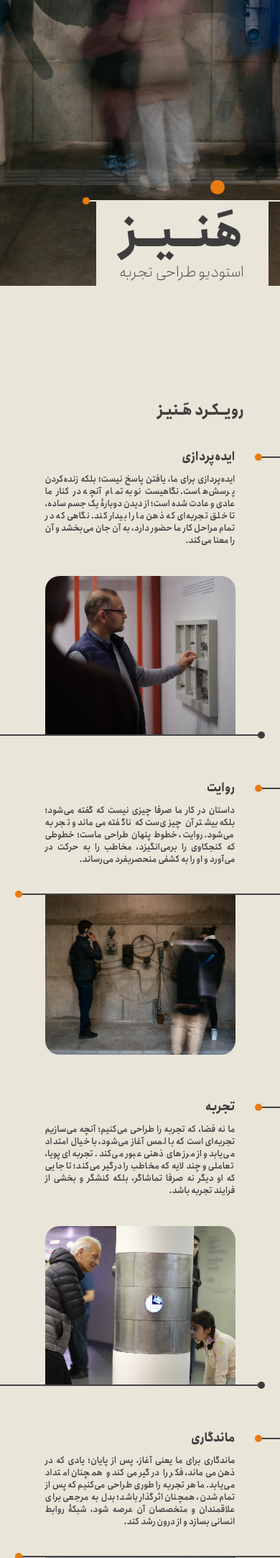
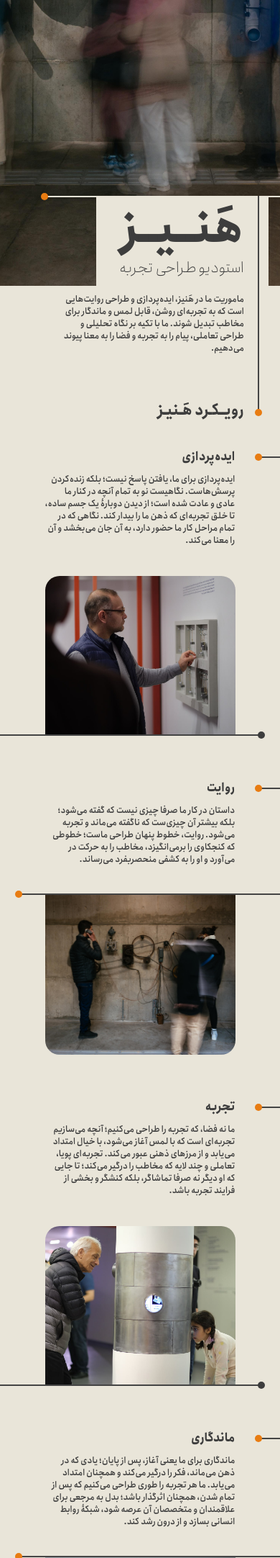
Before and after one commit to Rahimz/haniz_web, a Django app: page / in a window 390 px wide. Shown: the part 447-2611 px from the top of the page at 72% size. Run offline with Django 5.2, Linux system fonts and the light colour scheme; parts of the project's set-up code (start-up, migrations or seed data) failed here and were passed over.

Commit message:
update home page with animated line

```diff
--- a/static/app.js
+++ b/static/app.js
@@ -1,9 +1,11 @@
 document.addEventListener('DOMContentLoaded', (event) => {
 
+    // not in mobile devices
+    var width = window.innerWidth;
+    if (width > 425) {
         // for first animations (whithour scrolling)
         document.getElementById('heroFirstLine').classList.add('heroFirstLine');
         document.getElementById('heroBox').classList.add('heroBox');
-    document.getElementById('heroMainTitle').classList.add('heroMainTitle');
         document.getElementById('heroMainTitle').classList.add('heroMainTitle');
         document.getElementById('heroSubTitle').classList.add('heroSubTitle');
 
@@ -16,7 +18,7 @@ document.addEventListener('DOMContentLoaded', (event) => {
             scrollTrigger: {
                 trigger: '.hero-p',
                 start: '-20 90%',
-            end: '+=80',
+                end: '+=100',
                 id: 'hero-p',
                 // markers: true,
             },
@@ -27,13 +29,42 @@ document.addEventListener('DOMContentLoaded', (event) => {
         gsap.to('.heroSecondLine', {
             scrollTrigger: {
                 trigger: '.hero-p',
-            start: '-20 100%',
+                start: '-20 80%',
                 end: '+=400',
-            // id: '2ndLine',
+                // markers: true,
+            },
+            top: -10,
+            height: '100%',
+        });
+
+        gsap.to('.valuesFirstLine', {
+            scrollTrigger: {
+                trigger: '.val-title',
+                start: 'top 85%',
+                end: '+=400',
+                // markers: true,
+            },
+            left: 24,
+        });
+
+        gsap.to('.projectsFirstLine', {
+            scrollTrigger: {
+                trigger: '.pro-title',
+                start: 'top 85%',
+                end: '+=300',
                 // markers: true,
             },
             top: 0,
-        height: '97%',
         });
 
+        gsap.to('.aboutFirstLine', {
+            scrollTrigger: {
+                trigger: '.about',
+                start: 'top 80%',
+                end: '+=400',
+                // markers: true,
+            },
+            left: 20,
         });
+    }
+});
--- a/static/style.css
+++ b/static/style.css
@@ -288,14 +288,13 @@ section.hero .herofull .heromain .hero-box .hero-text span.subtitle.heroSubTitle
   -webkit-animation: heroSubTitle 1s linear 3.2s;
           animation: heroSubTitle 1s linear 3.2s;
 }
-section.hero .herofull .heromain .hero-box .hero-text p.hero-p {
+section.hero .herofull .heromain .hero-box .hero-text .hero-p {
   opacity: 0;
   font: 400 23px Anjoman;
-  text-align: justify;
   margin: 122px 0 22px;
 }
 section.hero .herofull .heromain .hero-box .hero-text .line.heroSecondLine {
-  top: -10px;
+  top: -30px;
   left: unset;
   right: 70px;
   width: unset;
@@ -339,7 +338,6 @@ section.approach .appfull .appmain .app-text {
 }
 section.approach .appfull .appmain .app-text p {
   font: 400 16px Anjoman;
-  text-align: justify;
 }
 section.approach .appfull .appmain .app-pic {
   background-color: green;
@@ -717,7 +713,7 @@ section.about .aboutMain .ab-left img {
   }
   section.hero .herofull {
     bottom: -185px;
-    height: unset;
+    height: 310px;
   }
   section.hero .herofull .line {
     left: 15%;
@@ -728,32 +724,53 @@ section.about .aboutMain .ab-left img {
     width: 10px;
     height: 10px;
   }
+  section.hero .herofull .line.heroFirstLine {
+    -webkit-animation: unset;
+            animation: unset;
+  }
   section.hero .herofull .heromain {
     width: calc(100vw - 32px) !important;
   }
   section.hero .herofull .heromain .hero-box {
+    height: 100%;
     width: 240px;
+  }
+  section.hero .herofull .heromain .hero-box.heroBox {
+    -webkit-animation: unset;
+            animation: unset;
   }
   section.hero .herofull .heromain .hero-box .hero-text {
     overflow: visible;
     padding: 0 34px 0 30px;
   }
   section.hero .herofull .heromain .hero-box .hero-text h1.maintitle {
+    opacity: 1;
     font-size: 60px;
   }
+  section.hero .herofull .heromain .hero-box .hero-text h1.maintitle.heroMainTitle {
+    -webkit-animation: unset;
+            animation: unset;
+  }
   section.hero .herofull .heromain .hero-box .hero-text span.subtitle {
+    opacity: 1;
     font-size: 22px;
   }
+  section.hero .herofull .heromain .hero-box .hero-text span.subtitle.heroSubTitle {
+    -webkit-animation: unset;
+            animation: unset;
+  }
   section.hero .herofull .heromain .hero-box .hero-text p.hero-p {
+    opacity: 1;
     width: 150%;
     font-size: 12px;
-    margin: 20px 0 60px;
+    margin: 22px 0 60px;
   }
-  section.hero .herofull .heromain .hero-box .hero-text .line {
+  section.hero .herofull .heromain .hero-box .hero-text .line.heroSecondLine {
+    top: 0;
     right: 13px;
     height: 98%;
   }
-  section.hero .herofull .heromain .hero-box .hero-text .line .dot {
+  section.hero .herofull .heromain .hero-box .hero-text .line.heroSecondLine .dot {
     left: -6px;
     width: 10px;
     height: 10px;
--- a/static/style/style.scss
+++ b/static/style/style.scss
@@ -42,6 +42,7 @@ section.hero {
             width: $wmain;
             height: 100%;
             margin: 0 auto;
+            // background-color: aqua;
 
             .hero-box {
                 height: 0;
@@ -79,15 +80,14 @@ section.hero {
                         }
                     }
 
-                    p.hero-p {
+                    .hero-p {
                         opacity: 0;
                         font: 400 23px Anjoman;
-                        text-align: justify;
                         margin: 122px 0 22px;
                     }
 
                     .line.heroSecondLine {
-                        top: -10px;
+                        top: -30px;
                         left: unset;
                         right: 70px;
                         width: unset;
@@ -126,7 +126,7 @@ section.approach {
 
             .app-text,
             .app-pic {
-                width: 48%;
+                width: 49%;
             }
 
             .app-text {
@@ -136,7 +136,7 @@ section.approach {
 
                 p {
                     font: 400 16px Anjoman;
-                    text-align: justify;
+                    ;
                 }
             }
 
@@ -290,7 +290,7 @@ section.values {
                 p {
                     margin: 0;
                     font: 300 16px Anjoman;
-                    text-align: justify;
+                    ;
                     line-height: 26px;
                 }
             }
@@ -304,10 +304,10 @@ section.values {
                 position: relative;
                 width: 323px;
 
-                .line {
+                .line.valuesFirstLine {
                     width: 100%;
                     top: 30px;
-                    left: 24px;
+                    left: 105%;
 
                     .dot {
                         top: -10px;
@@ -332,13 +332,15 @@ section.projects {
         .pro-title {
             position: relative;
             padding: 90px 100px 42px 0;
+            overflow: hidden;
+            // background-color: aqua;
 
             h1 {
                 color: $dark;
             }
 
-            .line {
-                top: 0;
+            .line.projectsFirstLine {
+                top: -85%;
                 right: 75px;
                 height: 129px;
 
@@ -370,8 +372,8 @@ section.projects {
 
                 p {
                     margin: 0;
-                    font: 300 14px Anjoman;
-                    text-align: justify;
+                    font: 300 16px Anjoman;
+                    ;
                     color: $dark;
                 }
 
@@ -465,9 +467,9 @@ section.about {
         flex-grow: 1;
         position: relative;
 
-        .line {
+        .line.aboutFirstLine {
             top: 33px;
-            left: 20px;
+            left: 100%;
             width: 100%;
 
             .dot {
@@ -495,7 +497,7 @@ section.about {
 
             p {
                 font: 300 16px Anjoman;
-                text-align: justify;
+                ;
                 color: $light;
                 margin: 0 0 20px;
             }
@@ -551,7 +553,7 @@ section.about {
 
         .herofull {
             bottom: -185px;
-            height: unset;
+            height: 310px;
 
             .line {
                 left: 15%;
@@ -562,33 +564,54 @@ section.about {
                     width: 10px;
                     height: 10px;
                 }
+
+                &.heroFirstLine {
+                    animation: unset;
+                }
             }
 
             .heromain {
                 width: calc(100vw - 32px) !important;
 
                 .hero-box {
+                    height: 100%;
                     width: 240px;
+
+                    &.heroBox {
+                        animation: unset;
+                    }
 
                     .hero-text {
                         overflow: visible;
                         padding: 0 34px 0 30px;
 
                         h1.maintitle {
+                            opacity: 1;
                             font-size: 60px;
+
+                            &.heroMainTitle {
+                                animation: unset;
+                            }
                         }
 
                         span.subtitle {
+                            opacity: 1;
                             font-size: 22px;
+
+                            &.heroSubTitle {
+                                animation: unset;
+                            }
                         }
 
                         p.hero-p {
+                            opacity: 1;
                             width: 150%;
                             font-size: 12px;
-                            margin: 20px 0 60px;
+                            margin: 22px 0 60px;
                         }
 
-                        .line {
+                        .line.heroSecondLine {
+                            top: 0;
                             right: 13px;
                             height: 98%;
 
@@ -744,10 +767,10 @@ section.about {
                 .empty-box {
                     width: 47px;
 
-                    .line {
+                    .line.valuesFirstLine {
                         width: 100%;
                         top: 15px;
-                        left: 15px;
+                        left: 10px;
 
                         .dot {
                             top: -6px;
@@ -769,7 +792,8 @@ section.about {
             .pro-title {
                 padding: 68px 40px 28px 0;
 
-                .line {
+                .line.projectsFirstLine {
+                    top: 0;
                     right: 20px;
                     height: 88px;
 
@@ -851,7 +875,7 @@ section.about {
         padding: 48px 0;
 
         .empty-box {
-            .line {
+            .line.aboutFirstLine {
                 top: 15px;
                 left: 15px;
 
--- a/templates/_base.html
+++ b/templates/_base.html
@@ -105,7 +105,7 @@
 					<a href="#">
 						<i class="fab fa-facebook"></i>
 					</a>
-					<a href="#">
+					<a href="https://www.linkedin.com/company/haniz-studio">
 						<i class="fab fa-linkedin"></i>
 					</a>
 				</div>
--- a/templates/generals/home.html
+++ b/templates/generals/home.html
@@ -20,9 +20,8 @@
 						<span class="subtitle" id="heroSubTitle">استودیو طراحی تجربه</span>
 						<p class="hero-p">
 							ماموریت ما در هَنیز، ایده‌پردازی و طراحی روایت‌هایی است که به تجربه‌ای روشن، قابل
-							لمس و
-							ماندگار برای مخاطب تبدیل شوند. ما با تکیه بر نگاه تحلیلی و طراحی تعاملی، پیام را به
-							تجربه و فضا را به معنا پیوند می‌دهیم.
+							لمس و ماندگار برای مخاطب تبدیل شوند. ما با تکیه بر نگاه تحلیلی و طراحی تعاملی، پیام
+							را به تجربه و فضا را به معنا پیوند می‌دهیم.
 						</p>
 					</div>
 					<h1 class="nexttitle">رویــکـرد هَـنیـز</h1>
@@ -132,7 +131,7 @@
 
 		<div class="val-title">
 			<div class="empty-box">
-				<div class="line h-line o-line">
+				<div class="line h-line o-line valuesFirstLine">
 					<div class="dot l-dot"></div>
 				</div>
 			</div>
@@ -218,7 +217,7 @@
 		<div class="pro-title">
 			<h1>پروژه‌ها </h1>
 
-			<div class="line v-line d-line">
+			<div class="line v-line d-line projectsFirstLine">
 				<div class="dot o-dot"></div>
 			</div>
 		</div>
@@ -321,7 +320,7 @@
 <section class="about">
 
 	<div class="empty-box">
-		<div class="line h-line o-line">
+		<div class="line h-line o-line aboutFirstLine">
 			<div class="dot l-dot"></div>
 		</div>
 	</div>
@@ -357,7 +356,7 @@
 					<h6>ایمیل:  studio.haniz@gmail.com </h6>
 					<h6>شمارۀ تماس: 09209204910</h6>
 				</div>
-				<a href="#">
+				<a href="https://www.linkedin.com/company/haniz-studio">
 					<img src="{% static 'images/linkedin.png' %}" alt="">
 				</a>
 			</div>
```
Also changed, not shown: other parts of static/style.css (+20 -21 lines), generals/static/app.js (+36 -5 lines), generals/static/style.css (+47 -29 lines), generals/static/style/style.scss (+46 -22 lines). Lines whose indentation alone changed are shown as unchanged.
